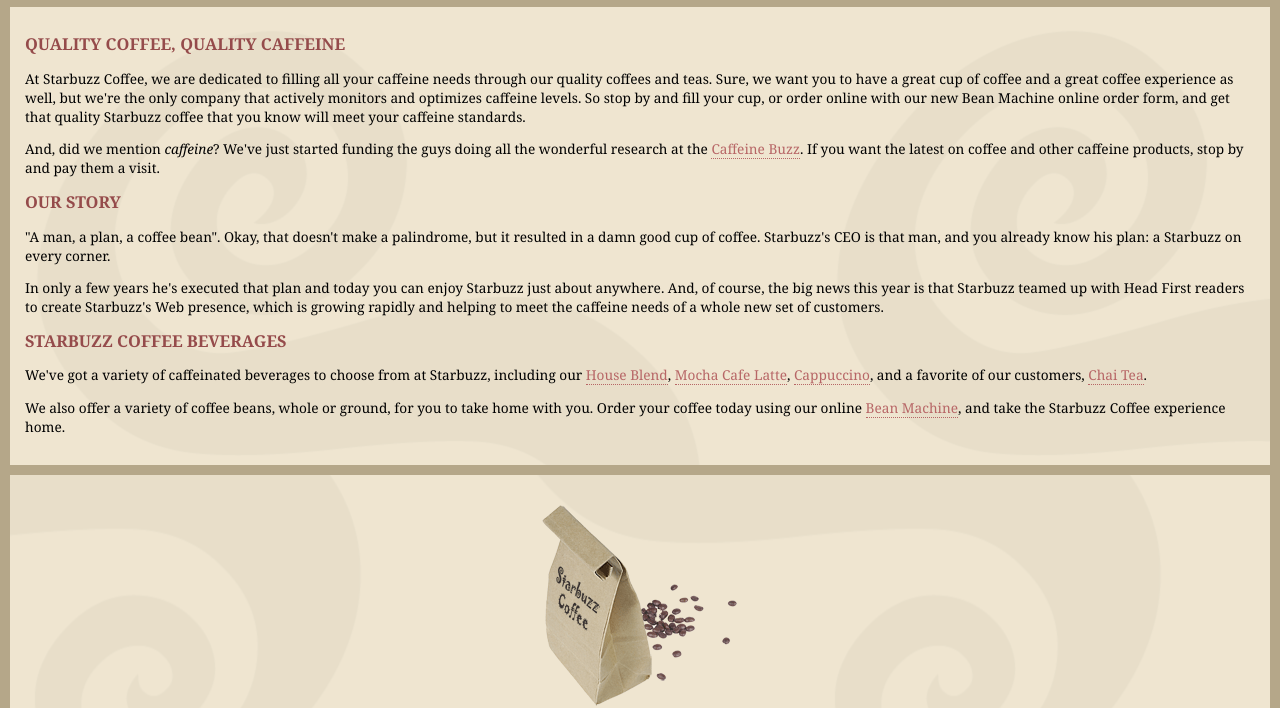
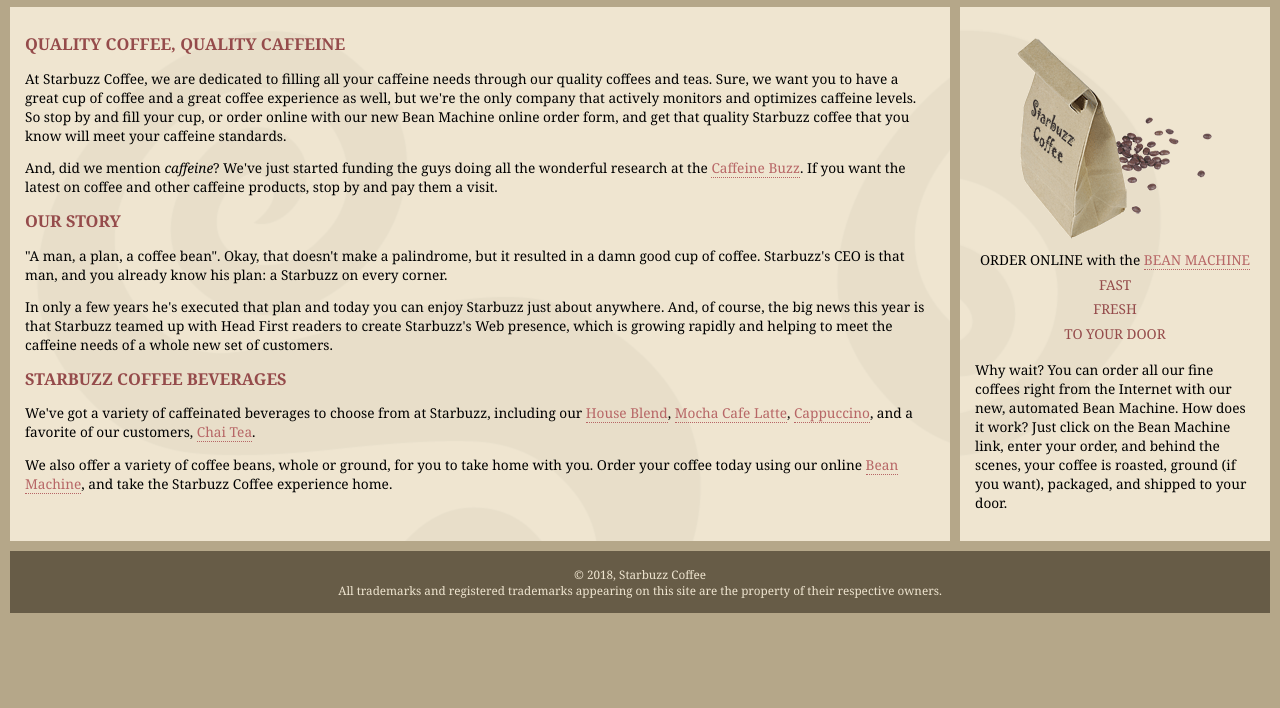
Before and after one commit to MASTA89BLASTA/Starbuzz.ru, a plain HTML site: page index.html in a window 1280 px wide. Shown: the part 121-829 px from the top of the page. After the commit the page ends 800 px from the top, so only its background shows below. Drawn offline with Linux system fonts and the light colour scheme.

Commit message:
starbuzz modification & two css files

```diff
--- a/index.html
+++ b/index.html
@@ -3,13 +3,17 @@
   <head>
     <meta charset="utf-8">
     <title>Starbuzz Coffee</title>
-    <link rel="stylesheet" type="text/css" href="starbuzz.css">
+    <link rel="stylesheet" type="text/css" href="starbuzz_absolute_positioning.css">
   </head>
 
   <body>
     <div id="header">
       <img src="images/header.gif" alt="Starbuzz Coffee header image">
     </div>
+
+    <div id="tableContainer">
+
+      <div id="tableRow">
 
           <div id="main">
             <h1>QUALITY COFFEE, QUALITY CAFFEINE</h1>
@@ -79,9 +83,11 @@
               (if you want), packaged, and shipped to your door.
             </p>
           </div>
+      </div>
+    </div>
 
     <div id="footer">
-      &copy; 2012, Starbuzz Coffee
+      &copy; 2018, Starbuzz Coffee
       <br>
       All trademarks and registered trademarks appearing on
       this site are the property of their respective owners.
--- a/starbuzz.css
+++ b/starbuzz_absolute_positioning.css
@@ -7,22 +7,37 @@ body {
 
 #header {
   background-color: #675c47;
-  margin:           10px;
+  margin:           10px 10px 0px 10px;
   height:           108px;
 }
 
+/*таблица*/
+#tableContainer {
+  display:          table;
+  border-spacing:   10px;/*промежуток между ячейками в таблице*/
+}
+
+#tableRow {
+  display:          table-row;
+}
+
 #main {
+  display:          table-cell;
   background:       #efe5d0 url(images/background.gif) top left;
   font-size:        105%;
   padding:          15px;
-  margin:           0px 10px 10px 10px;
+  vertical-align:   top;/*выравнивание всего содержимого в ячейках по верхнему краю*/
 }
 
 #sidebar {
+  display:          table-cell;
   background:       #efe5d0 url(images/background.gif) bottom right;
   font-size:        105%;
   padding:          15px;
-  margin:           0px 10px 10px 10px;
+  vertical-align:   top;
+  top:              128px;
+  right:            0px;
+  width:            280px;
 }
 
 #footer {
@@ -30,7 +45,7 @@ body {
   color:            #efe5d0;
   text-align:       center;
   padding:          15px;
-  margin:           10px;
+  margin:           0px 10px 10px 10px;
   font-size:        90%;
 }
 
@@ -39,7 +54,9 @@ h1 {
   color:            #954b4b;
 }
 
-.slogan { color: #954b4b; }
+.slogan {
+  color:            #954b4b;
+}
 
 .beanheading {
   text-align:       center;
--- /dev/null
+++ b/starbuzz_fixed_positioning.css
@@ -0,0 +1,71 @@
+body {
+  background-color: #b5a789;
+  font-family:      Georgia, "Times New Roman", Times, serif;
+  font-size:        small;
+  margin:           0px;
+}
+
+/*фиксированный размер окна*/
+#allcontent {
+  width:            800px;
+  padding-top:      5px;
+  padding-bottom:   5px;
+  background-color: #675c47;
+  margin-left:      auto;/*делаем левое и правое поля одинаковым,чтобы содержимое было центрировано*/
+  margin-right:     auto;
+}
+
+#header {
+  background-color: #675c47;
+  margin:           10px;
+  height:           108px;
+}
+
+#main {
+  background:       #efe5d0 url(images/background.gif) top left;
+  font-size:        105%;
+  padding:          15px;
+  margin:           0px 10px 10px 10px;
+  width:            420px;
+  float:            left;
+}
+
+#sidebar {
+  background:       #efe5d0 url(images/background.gif) bottom right;
+  font-size:        105%;
+  padding:          15px;
+  margin:           0px 10px 10px 470px;
+}
+
+#footer {
+  background-color: #675c47;
+  color:            #efe5d0;
+  text-align:       center;
+  padding:          15px;
+  margin:           10px;
+  font-size:        90%;
+  clear:            left;/*правило для footer, с левой стороны никакого плавающего содержимого*/
+}
+
+h1 {
+  font-size:        120%;
+  color:            #954b4b;
+}
+
+.slogan { color: #954b4b; }
+
+.beanheading {
+  text-align:       center;
+  line-height:      1.8em;
+}
+
+a:link {
+  color:            #b76666;
+  text-decoration:  none;
+  border-bottom:    thin dotted #b76666;
+}
+a:visited {
+  color:            #675c47;
+  text-decoration:  none;
+  border-bottom:    thin dotted #675c47;
+}
```
Lines whose indentation alone changed are shown as unchanged.
